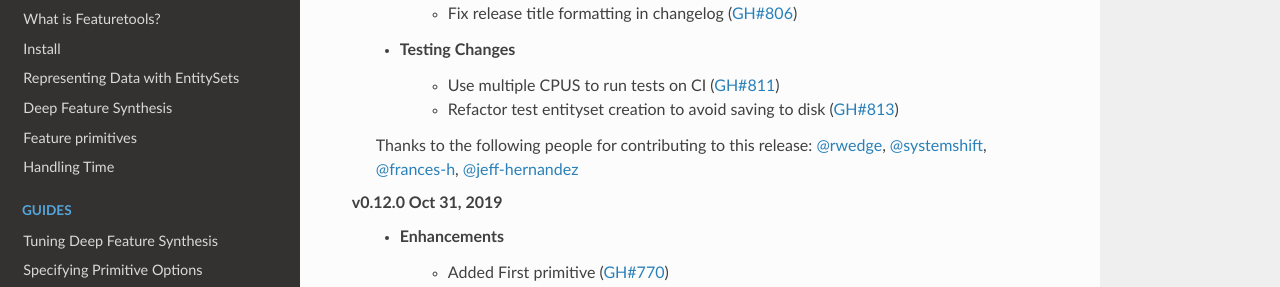
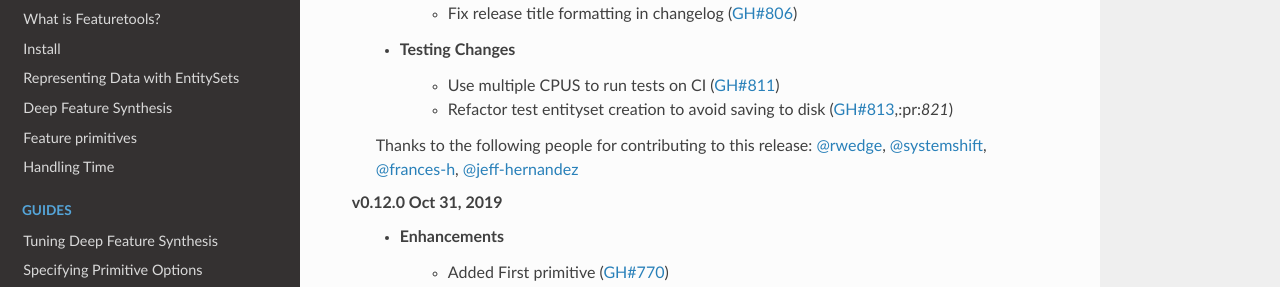
Before and after one commit to alteryx/featuretools, a Sphinx documentation site: the page built from docs/source/changelog.rst, in a window 1280 px wide and 900 px high, scrolled down 355 px. Shown: the part 158-445 px from the top of the window. Built offline with Sphinx 7.4.7 and the Read the Docs theme 2.0.0, drawn with Linux system fonts in a browser that asks for light colours; pages that are not in the unit, such as notebooks, are missing from menus.

Commit message:
changelog

```diff
--- a/docs/source/changelog.rst
+++ b/docs/source/changelog.rst
@@ -15,7 +15,7 @@
         * Fix release title formatting in changelog (:pr:`806`)
     * Testing Changes
         * Use multiple CPUS to run tests on CI (:pr:`811`)
-        * Refactor test entityset creation to avoid saving to disk (:pr:`813`)
+        * Refactor test entityset creation to avoid saving to disk (:pr:`813`,:pr:`821`)
 
     Thanks to the following people for contributing to this release:
     :user:`rwedge`, :user:`systemshift`, :user:`frances-h`, :user:`jeff-hernandez`
```
